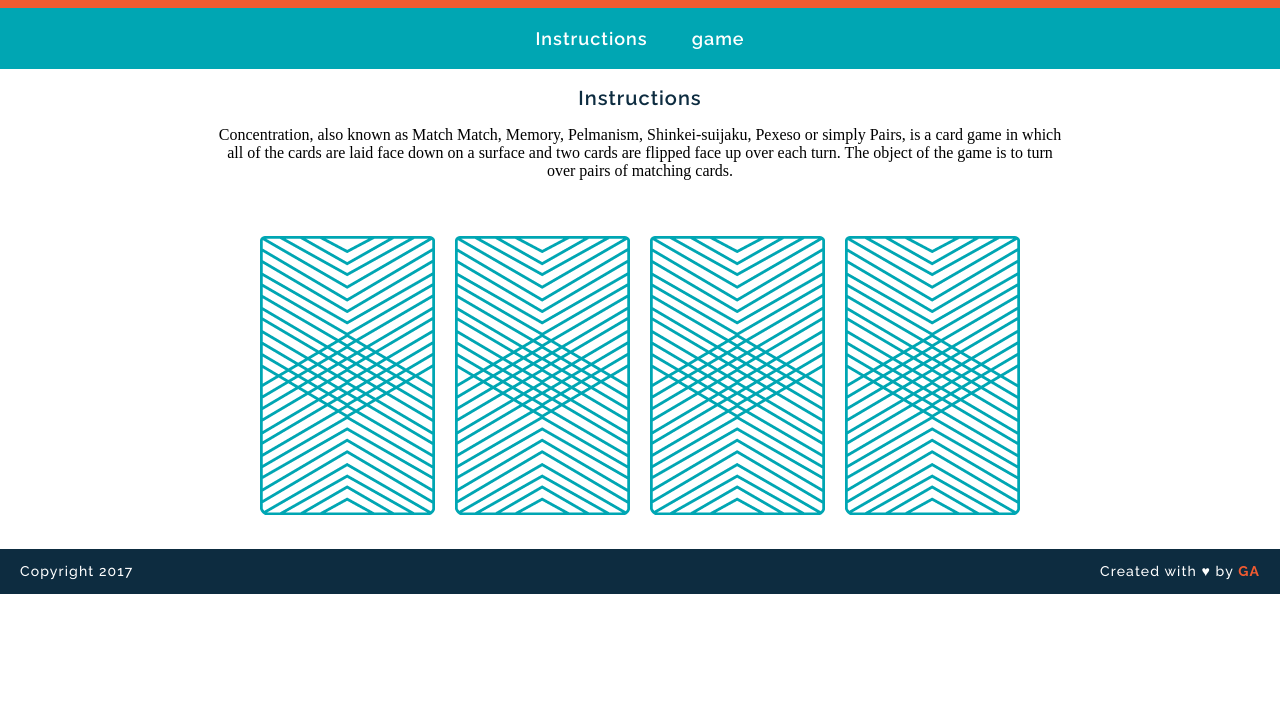
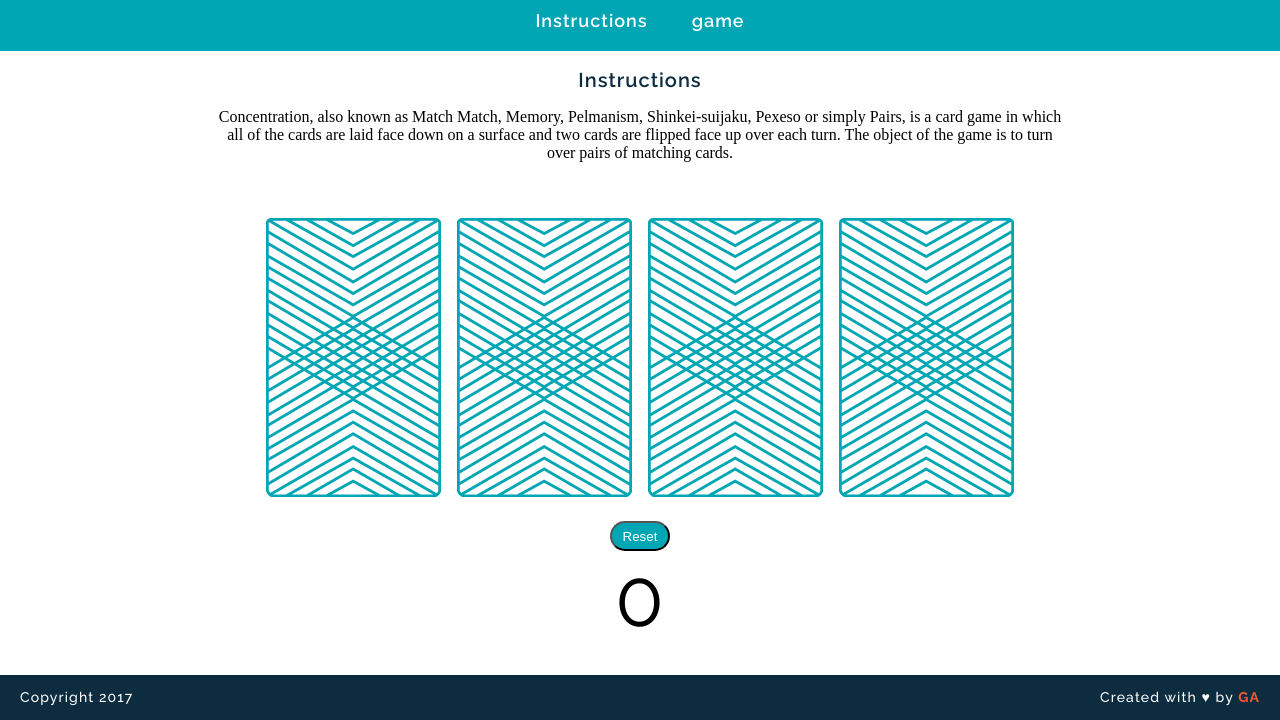
Before and after one commit to Minaparnian/wdi-fundamentals-memorygame, a plain HTML site: page memory_game/index.html in a window 1280 px wide. Shown: the part 164-884 px from the top of the page. Before the commit the page ends 800 px from the top, so only its background shows below. Drawn offline with Linux system fonts and the light colour scheme; a web font is replaced by a local one.

Commit message:
created game logic

```diff
--- a/memory_game/css/style.css
+++ b/memory_game/css/style.css
@@ -64,6 +64,19 @@ footer {
 	font-weight: 500;
 	margin: 30px 0 0 0;
 }
+
+button {
+	margin-top: 20px;
+	background-color: #00A6B3;
+	color: white;
+	width: 60px;
+	height: 30px;
+	border-radius: 20px;
+}
+
+#result {
+	color : black;
+}
 .copyright {
 	font-family: "raleway", sans serif;
 	float: left;
--- a/memory_game/index.html
+++ b/memory_game/index.html
@@ -1,4 +1,4 @@
-<!DOCTYPE html>s
+<!DOCTYPE html>
 <html>
 <head>
 <link href="https://fonts.googleapis.com/css?family=Droid+Serif|Raleway:400,500,600,700" rel="stylesheet">
@@ -17,12 +17,12 @@
 <h2>Instructions</h2>
 <p>Concentration, also known as Match Match, Memory, Pelmanism, Shinkei-suijaku, Pexeso or simply Pairs, is a card game in which all of the cards are laid face down on a surface and two cards are flipped face up over each turn. The object of the game is to turn over pairs of matching cards.</p>
 
-<div>
-	<img src="images/back.png" alt="Queen of Dimonds">
-	<img src="images/back.png" alt="Queen of Hearts">
-	<img src="images/back.png" alt="King of Dimonds">
-	<img src="images/back.png" alt="King of Hearts">
-	</div>
+<div id="game-board" class="board clearfix"></div>
+
+	<button id="button" value="reset" onclick="window.location.reload()">Reset</button>
+	<h1 id="result">0</h1>
+
+
 </main>
 <footer class="clearfix">
 	<p class="copyright">Copyright 2017</p>
--- a/memory_game/js/main.js
+++ b/memory_game/js/main.js
@@ -25,27 +25,51 @@ var cards = [
 
 var cardsInPlay = [];
 
-var checkForMatch = function () {
-	if (cardsInPlay[0] === cardsInPlay[2]) {
-    alert("You found a match!");
+var checkForMatch = function() {
+
+	if (cardsInPlay.length === 2);
+	if (cardsInPlay[0] === cardsInPlay[1]) {
+		alert("You found a match")
 
 } else {
  	alert("Sorry, try again.");
-   }
-};
+ }
+   };
 
-var flipCard = function (cardId) {
+
+
+
+var flipCard = function() {
+	var cardId = this.getAttribute('data-id');
 	console.log("User flipped " + cards[cardId].rank);
 	console.log(cards[cardId].cardImage);
     console.log(cards[cardId].suit);
-
 	cardsInPlay.push(cards[cardId].rank);
-
-checkForMatch () ;
-if (cardsInPlay.length === 2) {
-
-   }
+    this.setAttribute('src', cards[cardId].cardImage);
+    if (cardsInPlay.length === 2) {
+    checkForMatch();
+}
 };
 
-flipCard (0);
-flipCard (2);
+var resetButton = document.getElementById('button');
+resetButton.onClick = reloadPage;
+resetButton.addEventListener('click', reloadPage);
+
+function reloadPage () {
+	window.location.reload();
+};
+
+var createBoard = function() {
+	for (var i = 0; i < cards.length; i++) {
+		var cardElement = document.createElement('img');
+		cardElement.setAttribute('src', "images/back.png");
+		cardElement.setAttribute('data-id', i);
+		document.getElementById('game-board').appendChild(cardElement);
+		cardElement.addEventListener('click', flipCard);
+
+	}
+};
+
+
+
+createBoard();
```
